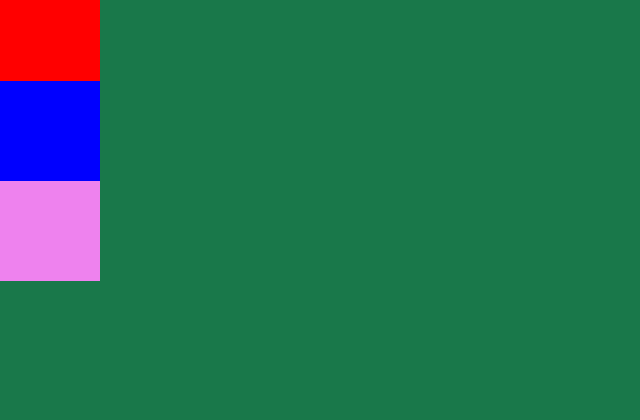
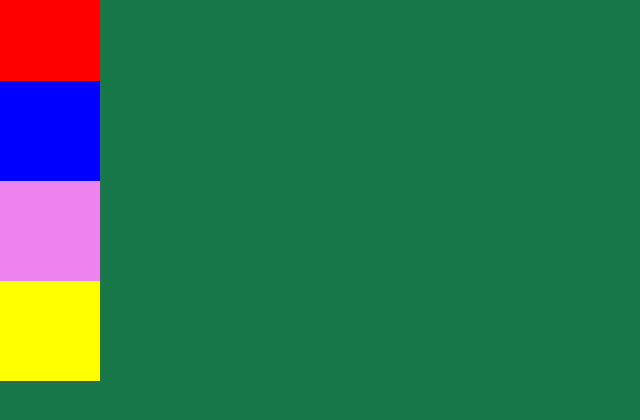
Before and after one commit to kyebalza/FootBall_INFO, a Flask app: template templates/index.html in a window 1280 px wide. Shown: the part 275-695 px from the top of the page, without its empty margins (0-640 px from the left). Run offline with Flask 2, Linux system fonts and the light colour scheme; the template is opened without the code that fills it, so the values that code supplies are empty; some libraries are stand-ins or nearby versions.

Commit message:
new_khj2 병합

```diff
--- a/templates/index.html
+++ b/templates/index.html
@@ -62,6 +62,12 @@
             width: 100px;
             height: 100px;
             background-color: violet;
+
+        }
+        .yellow-box {
+            width: 100px;
+            height: 100px;
+            background-color: yellow;
 
         }
     </style>
@@ -171,5 +177,8 @@
 <div class="violet-box">
 
 </div>
+<div class="yellow-box">
+
+</div>
 </body>
 </html>
```
